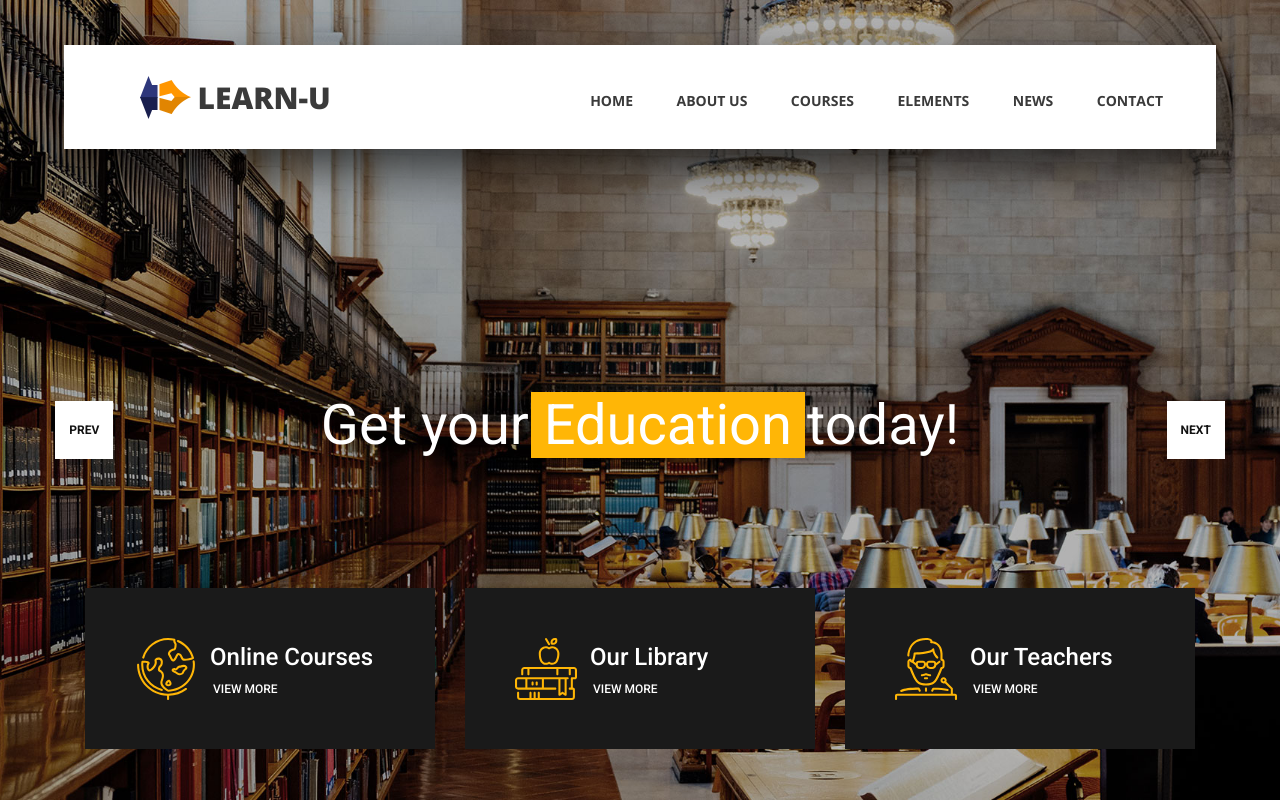
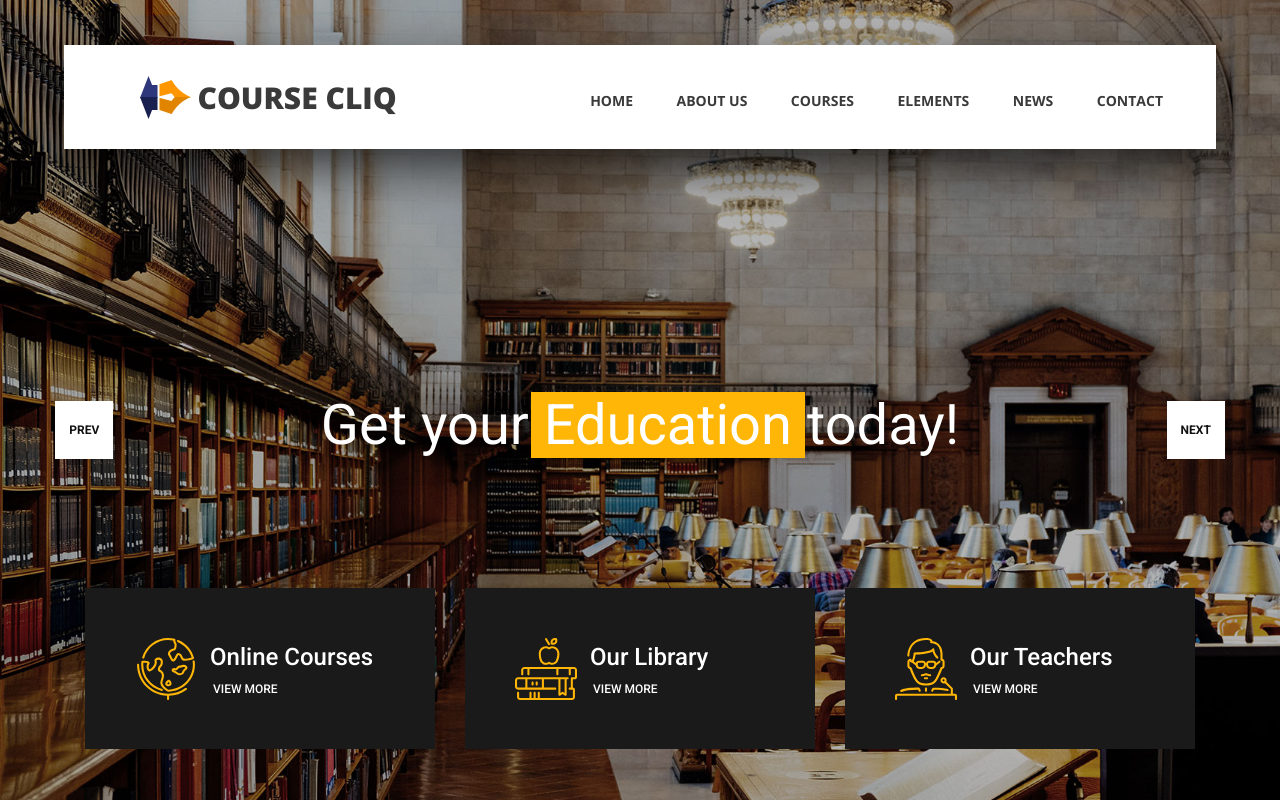
Before and after one commit to jcaisip-pyt/jcaisip-pyt.github.io, a plain HTML site: page index.html in a window 1280 px wide. Shown: the top 802 px of the page. Drawn offline with nearby package versions, Linux system fonts and the light colour scheme.

Commit message:
Change title

```diff
--- a/index.html
+++ b/index.html
@@ -26,7 +26,7 @@
 			<div class="logo_container">
 				<div class="logo">
 					<img src="images/logo.png" alt="">
-					<span>Learn-U</span>
+					<span>Course Cliq</span>
 				</div>
 			</div>
 
```
